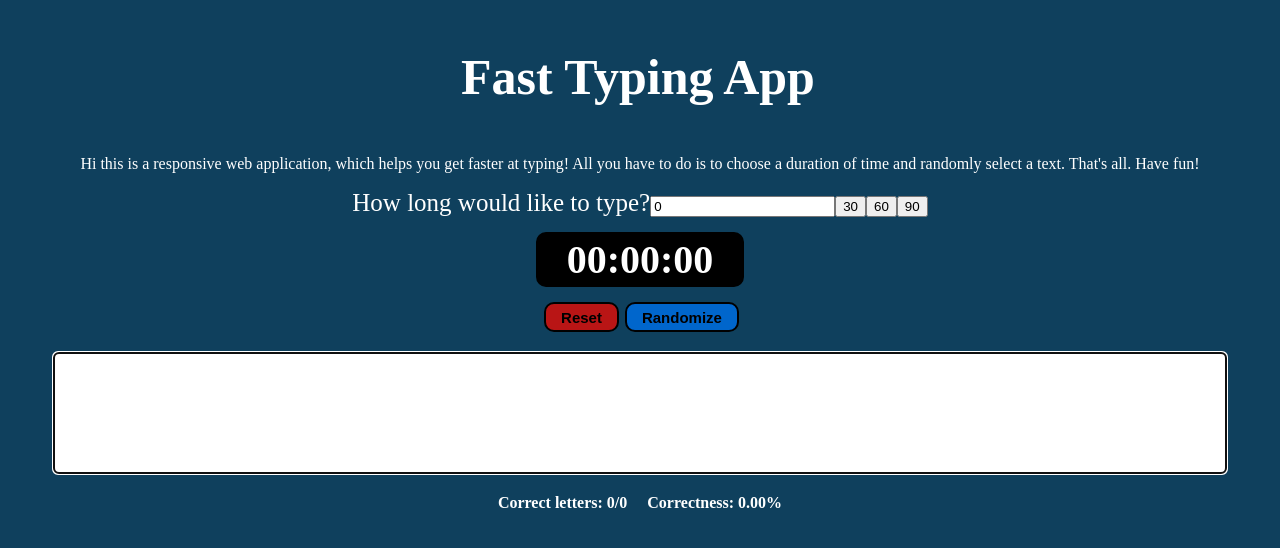
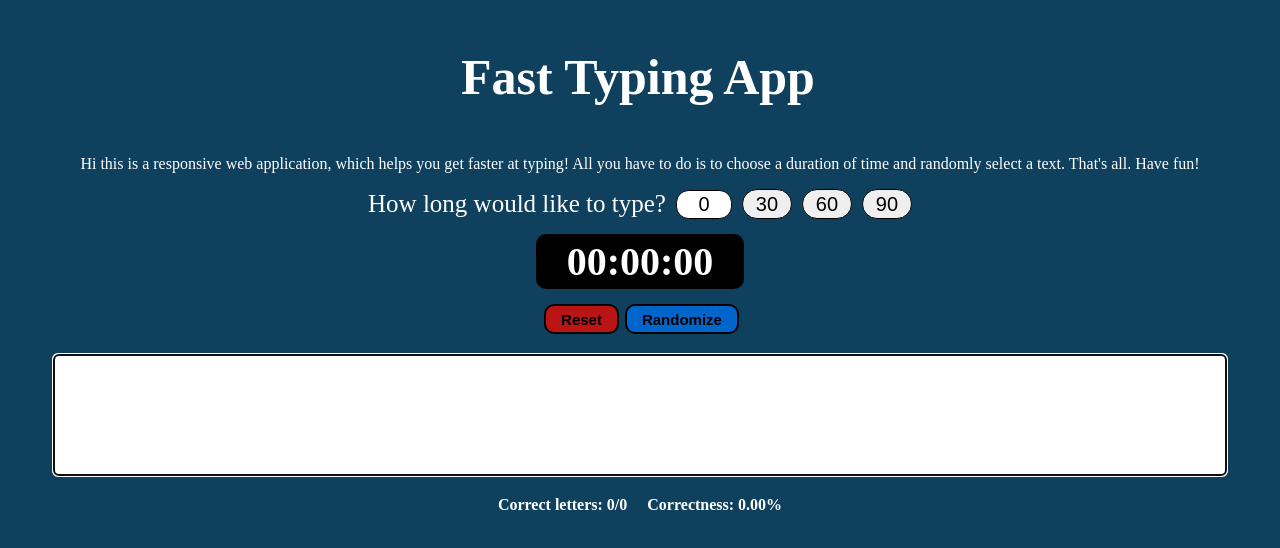
Before and after one commit to Paveu99/Fast-Typing-App, a React (Vite) app: page / in a window 1280 px wide. Shown: the top 548 px of the page. Built offline with nearby package versions, Linux system fonts and the light colour scheme.

Commit message:
Styles changed:
- to newly added classnames, styles were added
- input area no longer allows to click on up and down buttons

```diff
--- a/src/App.css
+++ b/src/App.css
@@ -5,3 +5,47 @@ header {
     align-items: center;
     margin: 0;
 }
+
+.time-choosing {
+    display: flex;
+    gap: 10px;
+    justify-content: center;
+    align-items: center;
+}
+
+.time-input {
+    width: 50px;
+    height: 25px;
+    font-size: 20px;
+    border-radius: 12.5px;
+    text-decoration: none;
+    border: 1px solid black;
+    text-align: center;
+}
+
+.time-shortcut {
+    font-size: 20px;
+    height: 30px;
+    width: 50px;
+    border: 1px solid black;
+    border-radius: 15px;
+}
+
+.time-shortcut:active {
+    background-color: #b4b4b4;
+}
+
+.time-shortcut:hover {
+    cursor: pointer;
+}
+
+input::-webkit-inner-spin-button,
+input::-webkit-outer-spin-button {
+    -webkit-appearance: none;
+    margin: 0;
+}
+
+/* Dla Firefox */
+input[type="number"] {
+    -moz-appearance: textfield;
+}
```
